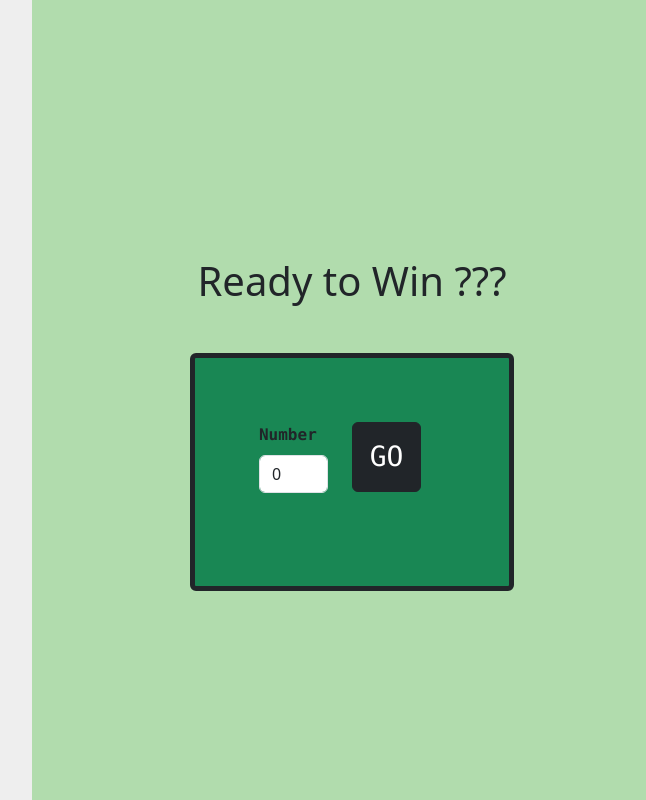
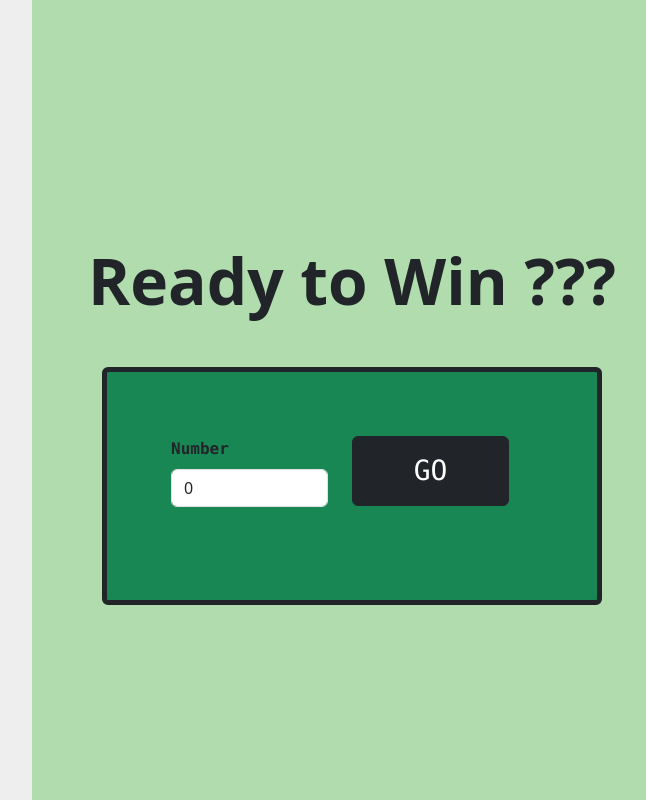
Before and after one commit to VihangaST/interacta, a React (Vite) app in the folder frontend/: page /login in a window 1280 px wide. Shown: the whole page, without its empty margins (608-1254 px from the left). Built offline with nearby package versions, Linux system fonts and the light colour scheme.

Commit message:
UI modification -login page

```diff
--- a/frontend/src/pages/LoginPage.jsx
+++ b/frontend/src/pages/LoginPage.jsx
@@ -181,11 +181,11 @@ function LoginPage() {
         }}
       >
         <div className="justify-content-center">
-          <h1 className="fs-1 m-5"> Ready to Win ???</h1>
+          <h1 className="display-3 fs-0 fw-bold m-5"> Ready to Win ???</h1>
 
           <div
             className="bg-success container border rounded border-5 border-dark p-3 text-danger-emphasis"
-            style={{ width: "80%", maxWidth: "400px" }}
+            style={{ width: "100%", maxWidth: "500px" }}
           >
             <form onSubmit={handleSubmit} className="p-5 w-100 row ">
               <div className="col" style={{ height: "100px" }}>
@@ -197,7 +197,7 @@ function LoginPage() {
                 </label>
                 <input
                   type="text"
-                  className="form-control"
+                  className="form-control w-100"
                   name="username"
                   aria-describedby="nameHelp"
                   onChange={handleChange}
```
